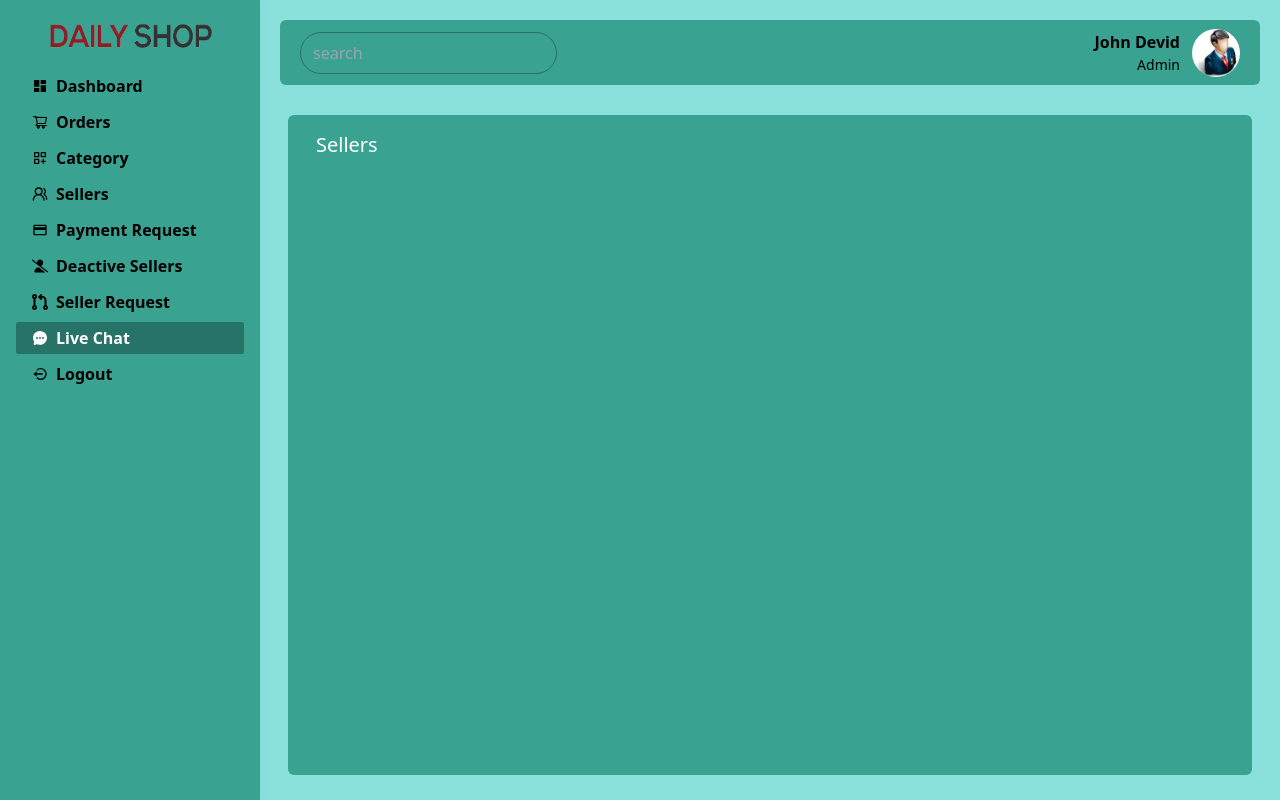
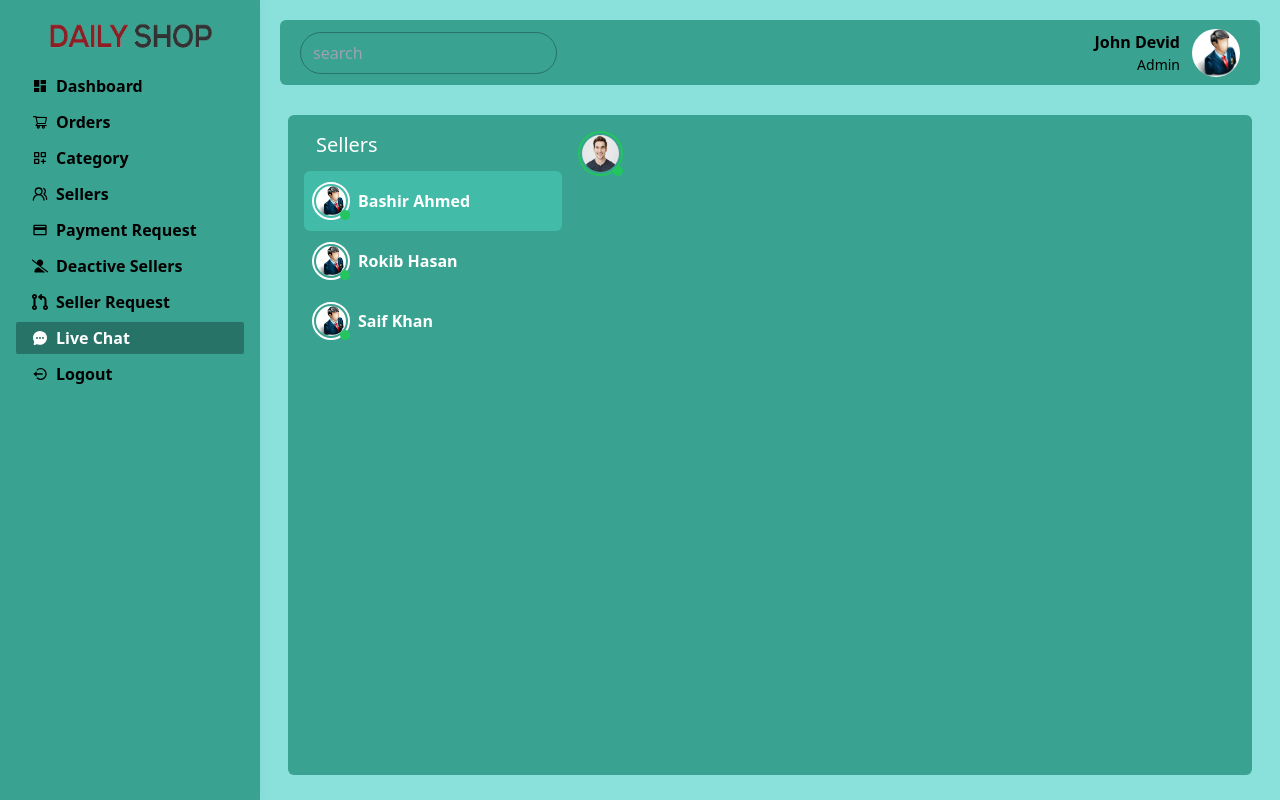
Before and after one commit to Atik2788/e-commerce-project-dashboard, a React (Create React App) app: page /admin/dashboard/chat-sellers in a window 1280 px wide. Built offline with nearby package versions, Linux system fonts and the light colour scheme.

Commit message:
25 designing Live chat page

```diff
--- a/src/views/admin/ChatSeller.jsx
+++ b/src/views/admin/ChatSeller.jsx
@@ -1,22 +1,99 @@
 import React, { useState } from 'react';
 import { AiOutlineClose } from "react-icons/ai";
+import { FaList } from 'react-icons/fa';
 
 const ChatSeller = () => {
 
     const [show, setShow] = useState(false)
+    const sellerId = 65
 
     return (
         <div className='px-2 lg:px-7 py-5'>
             <div className="w-full bg-[#39a290] px-4 py-4 rounded-md h-[calc(100vh-140px)]">
                 <div className='flex w-full h-full relative'>
-                    <div className={`w-[280px] h-full absolute z-10 ${show ? '-left-[16px]' : '-[336px]'} md:left-0 md:relative transition-all`}>
-                        <div className="w-full h-[calc(100vh-177px)] bg-[#287999] md:bg-transparent overflow-auto">
+
+                    <div className={`w-[280px] h-full absolute z-10 ${show ? '' : '-left-[336px]'} md:left-0 md:relative transition-all`}>
+                        <div className="w-full h-[calc(100vh-177px)] bg-[#287999] md:bg-transparent overflow-auto rounded-md">
                             <div className="flex text-xl justify-between items-center p-4 md:p-0 md:px-3 md:pb-3 text-white">
                                 <h2>Sellers</h2>
-                                <span className='block cursor-pointer md:hidden'><AiOutlineClose /></span>
+                                <span onClick={() => setShow(false)} className='block cursor-pointer md:hidden'><AiOutlineClose /></span>
                             </div>
+
+
+
+                            <div className={`h-[60px] flex justify-start gap-2 items-center text-white px-2 py-2 cursor-pointer bg-[#42bca8] rounded-md`}>
+                                <div className="relative">
+                                    <img className='w-[38px] h-[38px] border-white border-2 max-w-[38px] p-[2px] rounded-full' src="http://localhost:3000/images/admin.jpeg" alt="" />
+                                    <div className='w-[10px] h-[10px] bg-green-500 rounded-full absolute right-0 bottom-0'>
+                                    </div>
+                                </div>
+
+                                <div className="flex- justify-center items-center flex-col w-full">
+                                        <div className="flex justify-between items-center w-full">
+                                            <h2 className='text-base font-semibold '>Bashir Ahmed</h2>
+                                        </div>
+                                    </div>
+                             </div>
+
+
+
+                            <div className={`h-[60px] flex justify-start gap-2 items-center text-white px-2 py-2 rounded-sm cursor-pointer`}>
+                                <div className="relative">
+                                    <img className='w-[38px] h-[38px] border-white border-2 max-w-[38px] p-[2px] rounded-full' src="http://localhost:3000/images/admin.jpeg" alt="" />
+                                    <div className='w-[10px] h-[10px] bg-green-500 rounded-full absolute right-0 bottom-0'>
+                                    </div>
+                                </div>
+
+                                <div className="flex- justify-center items-center flex-col w-full">
+                                        <div className="flex justify-between items-center w-full">
+                                            <h2 className='text-base font-semibold '>Rokib Hasan</h2>
+                                        </div>
+                                    </div>
+                             </div>
+
+
+
+                            <div className={`h-[60px] flex justify-start gap-2 items-center text-white px-2 py-2 rounded-sm cursor-pointer`}>
+                                <div className="relative">
+                                    <img className='w-[38px] h-[38px] border-white border-2 max-w-[38px] p-[2px] rounded-full' src="http://localhost:3000/images/admin.jpeg" alt="" />
+                                    <div className='w-[10px] h-[10px] bg-green-500 rounded-full absolute right-0 bottom-0'>
+                                    </div>
+                                </div>
+
+                                <div className="flex- justify-center items-center flex-col w-full">
+                                        <div className="flex justify-between items-center w-full">
+                                            <h2 className='text-base font-semibold '>Saif Khan</h2>
+                                        </div>
+                                    </div>
+                             </div>
+
+
+
+
                         </div>
                     </div>
+
+
+                    <div className="w-full md:w-[calc(100%-200px)] md:pl-4">
+                        <div className="flex justify-between items-center">
+                            {
+                                sellerId && <div className='flex justify-start items-center gap-3'>
+                                    <div className="relative">
+                                        <img className='w-[45px] h-[45px] border-green-500 border-2 max-w-[45px] p-[2px] rounded-full' src="http://localhost:3000/images/demo.jpg" alt="" />
+                                        <div className='w-[10px] h-[10px] bg-green-500 rounded-full absolute right-0 bottom-0'>
+                                    </div>
+                                    </div>
+                                </div>
+                            }
+
+                            <div onClick={() => setShow(!show)} className="w-[35px] flex md:hidden h-[35px] rounded-sm bg-[#287999] shadow-lg hover:shadow-blue-500/50 justify-center items-center cursor-pointer text-white">
+                                <span><FaList/></span>
+                            </div>
+
+                        </div>
+                    </div>
+
+
                 </div>
             </div>
         </div>
```
